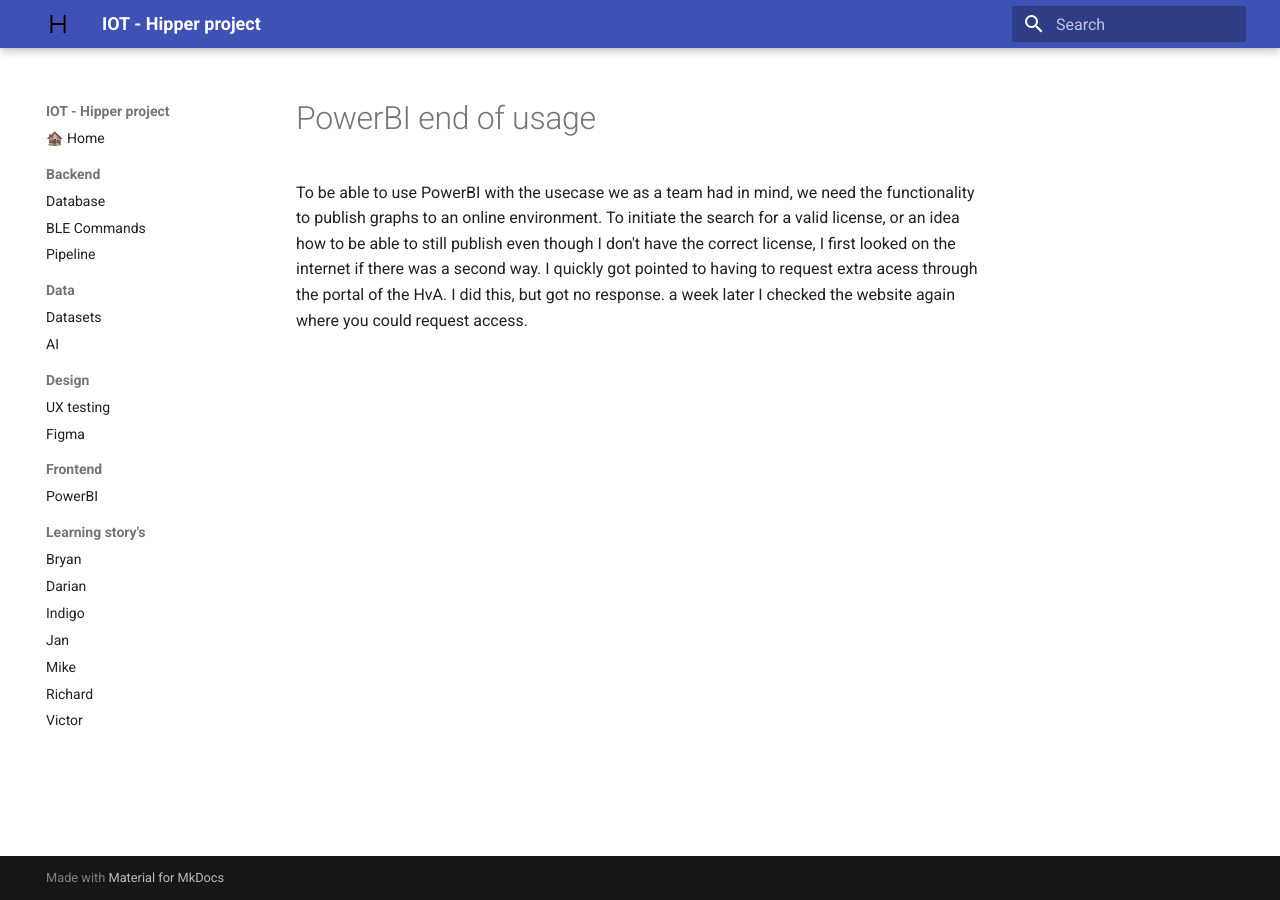
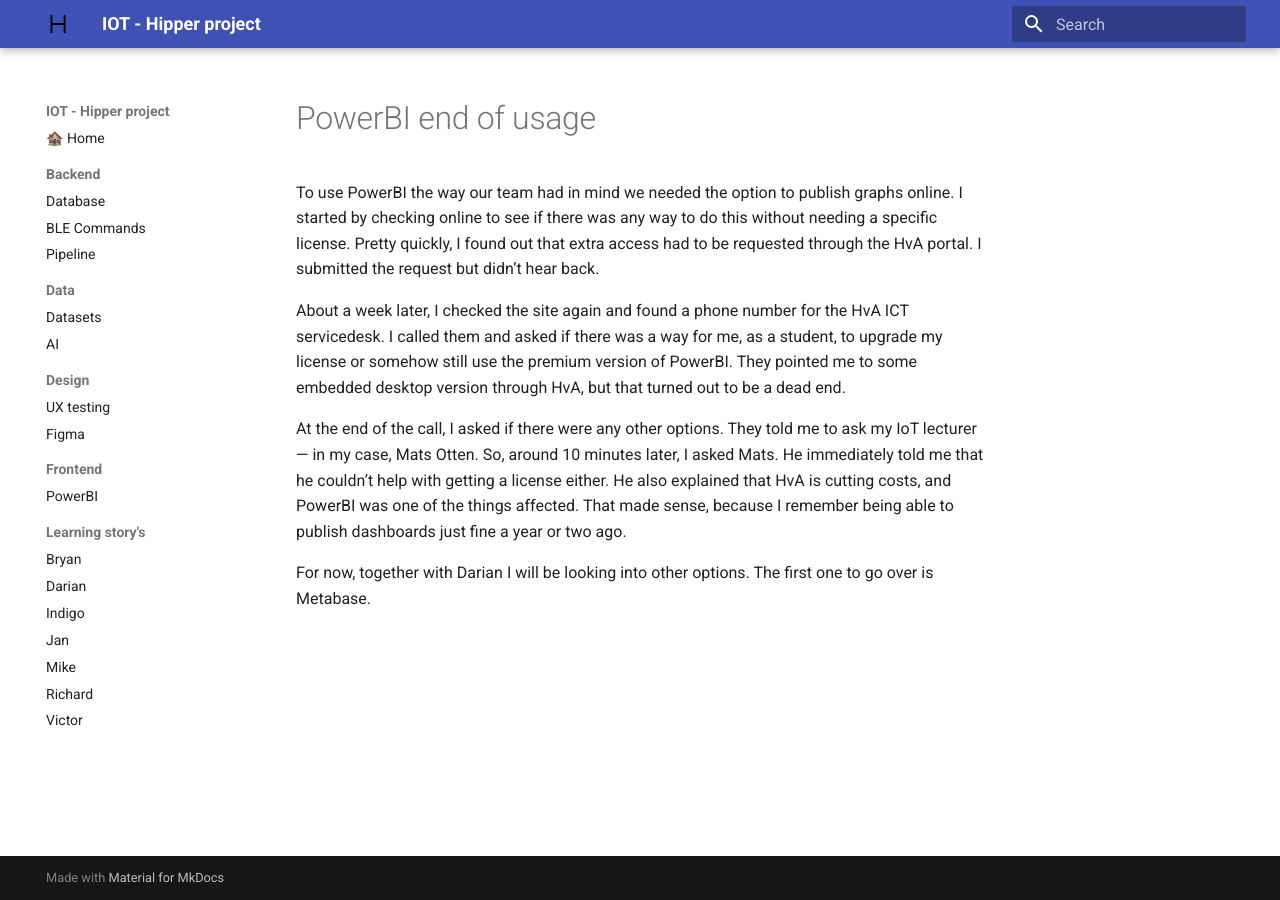
Before and after one commit to Vic-Warden/Digital-Life-Hipper-Monitoring, an MkDocs documentation site: the page built from docs/frontend/powerbi-end-of-usage.md, in a window 1280 px wide. Built offline with MkDocs 1.6.1 and Material for MkDocs 9.7.7, drawn with Linux system fonts in a browser that asks for light colours.

Commit message:
Final commit for end of usage powerbi

```diff
--- a/docs/frontend/powerbi-end-of-usage.md
+++ b/docs/frontend/powerbi-end-of-usage.md
@@ -1,3 +1,9 @@
 # PowerBI end of usage
 
-To be able to use PowerBI with the usecase we as a team had in mind, we need the functionality to publish graphs to an online environment. To initiate the search for a valid license, or an idea how to be able to still publish even though I don't have the correct license, I first looked on the internet if there was a second way. I quickly got pointed to having to request extra acess through the portal of the HvA. I did this, but got no response. a week later I checked the website again where you could request access.
+To use PowerBI the way our team had in mind we needed the option to publish graphs online. I started by checking online to see if there was any way to do this without needing a specific license. Pretty quickly, I found out that extra access had to be requested through the HvA portal. I submitted the request but didn’t hear back.
+
+About a week later, I checked the site again and found a phone number for the HvA ICT servicedesk. I called them and asked if there was a way for me, as a student, to upgrade my license or somehow still use the premium version of PowerBI. They pointed me to some embedded desktop version through HvA, but that turned out to be a dead end.
+
+At the end of the call, I asked if there were any other options. They told me to ask my IoT lecturer — in my case, Mats Otten. So, around 10 minutes later, I asked Mats. He immediately told me that he couldn’t help with getting a license either. He also explained that HvA is cutting costs, and PowerBI was one of the things affected. That made sense, because I remember being able to publish dashboards just fine a year or two ago.
+
+For now, together with Darian I will be looking into other options. The first one to go over is Metabase.
```
